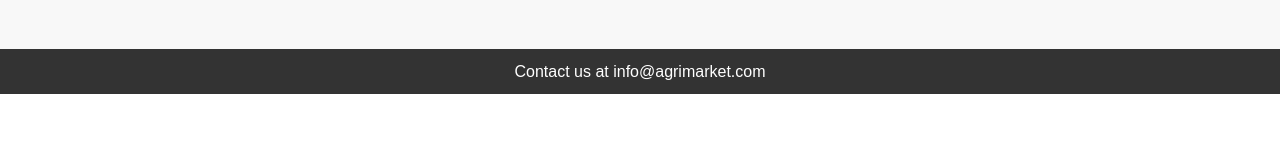
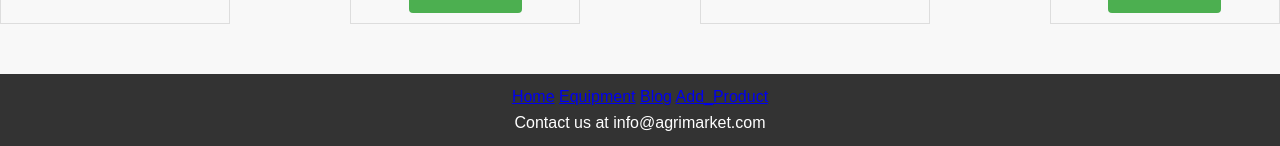
Before and after one commit to Stevecool023/agrimarket-, a Flask app: page /products in a window 1280 px wide. Shown: the part 2495-2641 px from the top of the page. Before the commit the page ends 2589 px from the top, so only its background shows below. Run offline with Flask 3, Linux system fonts and the light colour scheme; data that the repository does not hold is empty.

Commit message:
products

```diff
--- a/new_agrimarket/app/templates/products.html
+++ b/new_agrimarket/app/templates/products.html
@@ -12,6 +12,10 @@
 <body>
     <header>
         <h1><a href="/">Agrimarket - Home</a></h1>
+	<a href="{{ url_for('homepage') }}">Home</a>
+	<a href="{{ url_for('equipment') }}">Equipment</a>
+	<a href="{{ url_for('blog') }}">Blog</a>
+	<a href="{{ url_for('add_product') }}">Add_Product</a>
         <!-- Add navigation links, search box, etc. -->
     </header>
 
@@ -259,6 +263,10 @@
     </section>
 
     <footer>
+	    <a href="{{ url_for('homepage') }}">Home</a>
+	    <a href="{{ url_for('equipment') }}">Equipment</a>
+	    <a href="{{ url_for('blog') }}">Blog</a>
+	    <a href="{{ url_for('add_product') }}">Add_Product</a>
         <p>Contact us at info@agrimarket.com</p>
     </footer>
 </body>
```
